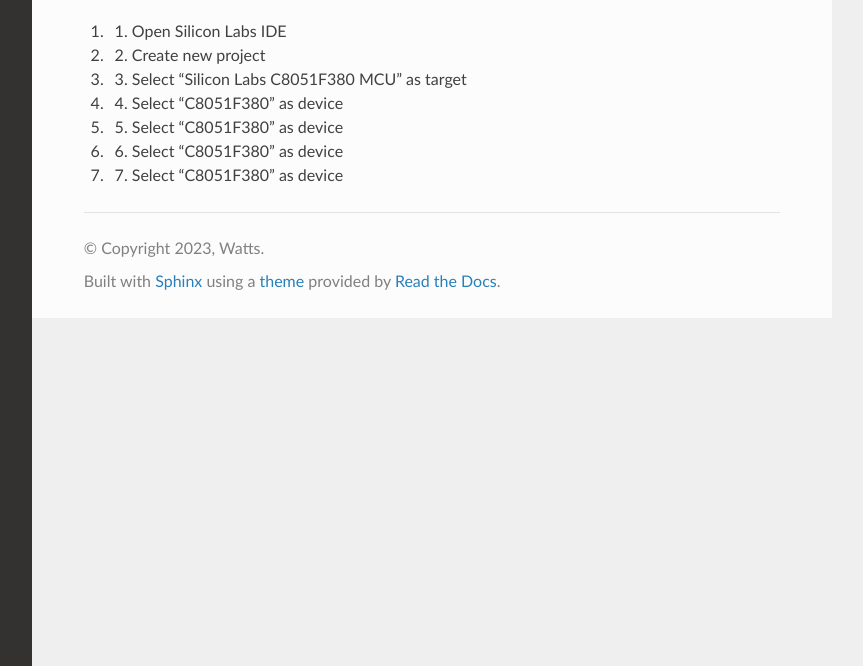
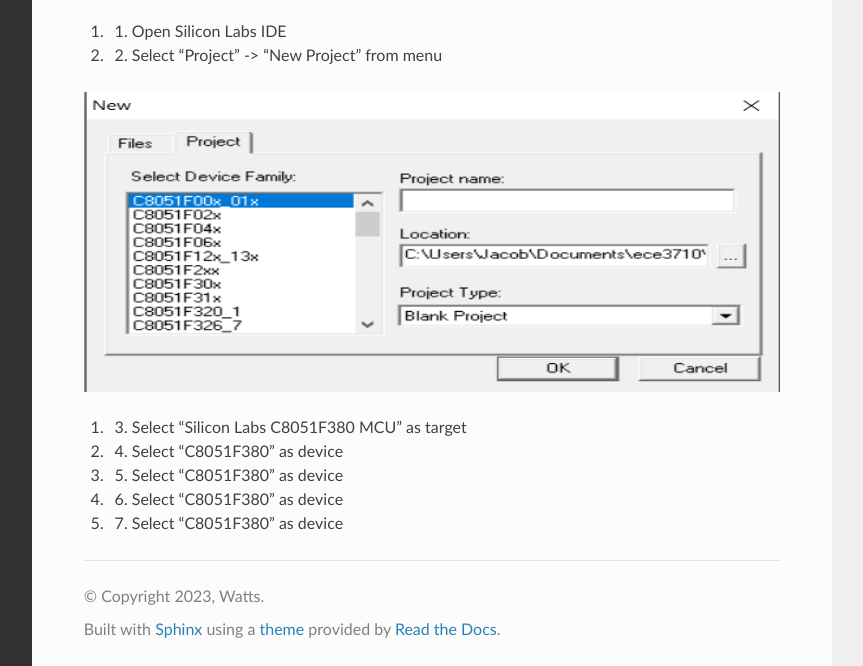
Before and after one commit to wattsjake/ece3710-notes, a Sphinx documentation site: the page built from docs/source/project.rst, in a window 1280 px wide and 930 px high, cut to the strip 264-930 px from the top of the window. Shown: the whole strip, without its empty margins (268-1131 px from the left). Built offline with Sphinx 7.4.7 and the Read the Docs theme 2.0.0, drawn with Linux system fonts in a browser that asks for light colours; some of the changed text lies outside the part shown.

Commit message:
added image and new list for creating project

```diff
--- a/docs/source/lab01.rst
+++ b/docs/source/lab01.rst
@@ -1,4 +1,4 @@
-Debugging with an Silicon Labs IDE
+Debugging with Silicon Labs IDE
 ==========================================================
 
 .. _debugging:
--- a/docs/source/project.rst
+++ b/docs/source/project.rst
@@ -4,7 +4,13 @@
 .. project::
 
 #. 1) Open Silicon Labs IDE
-#. 2) Create new project
+#. 2) Select "Project" -> "New Project" from menu
+
+.. image:: images/new_project_menu.PNG
+  :width: 800
+  :height: 300
+  :alt: Menu
+
 #. 3) Select "Silicon Labs C8051F380 MCU" as target
 #. 4) Select "C8051F380" as device
 #. 5) Select "C8051F380" as device
```
Also changed, not shown: docs/source/images/new_project_menu.PNG (added).
